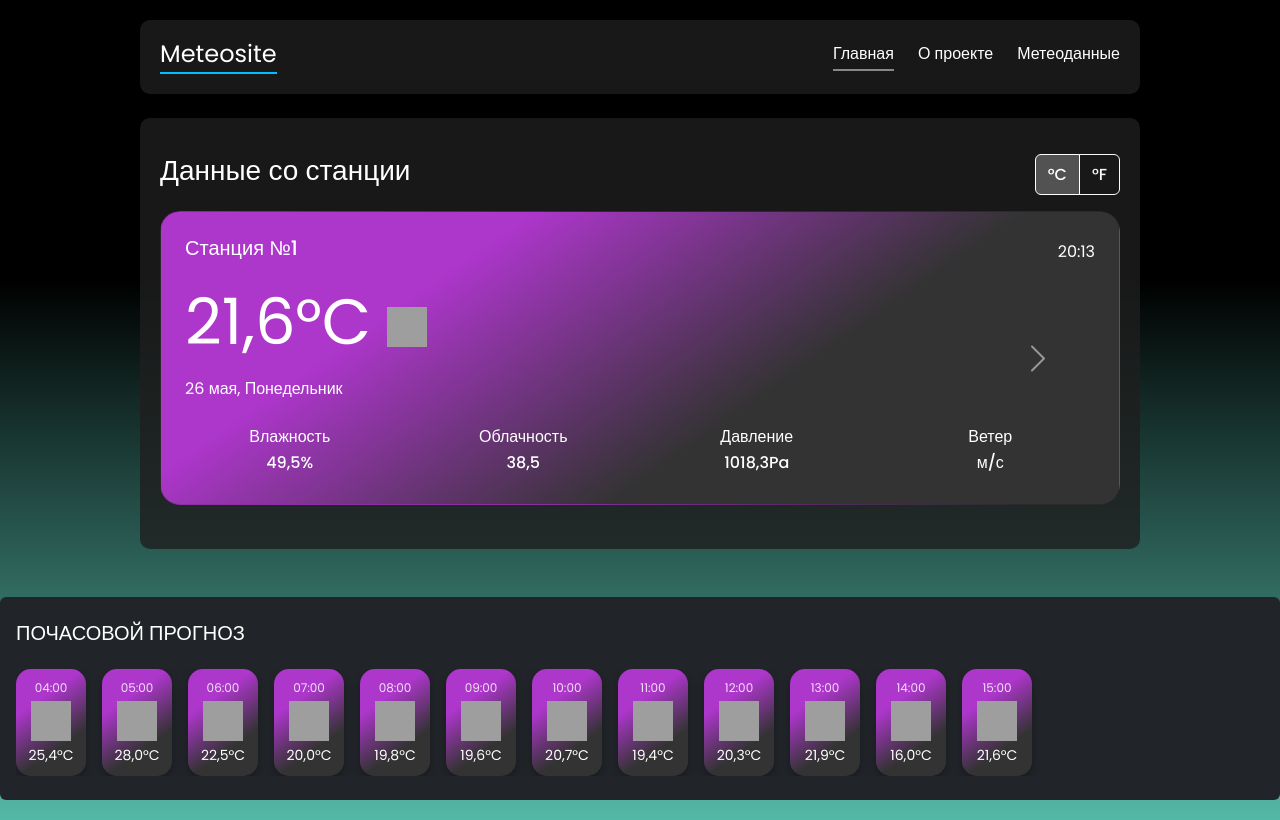
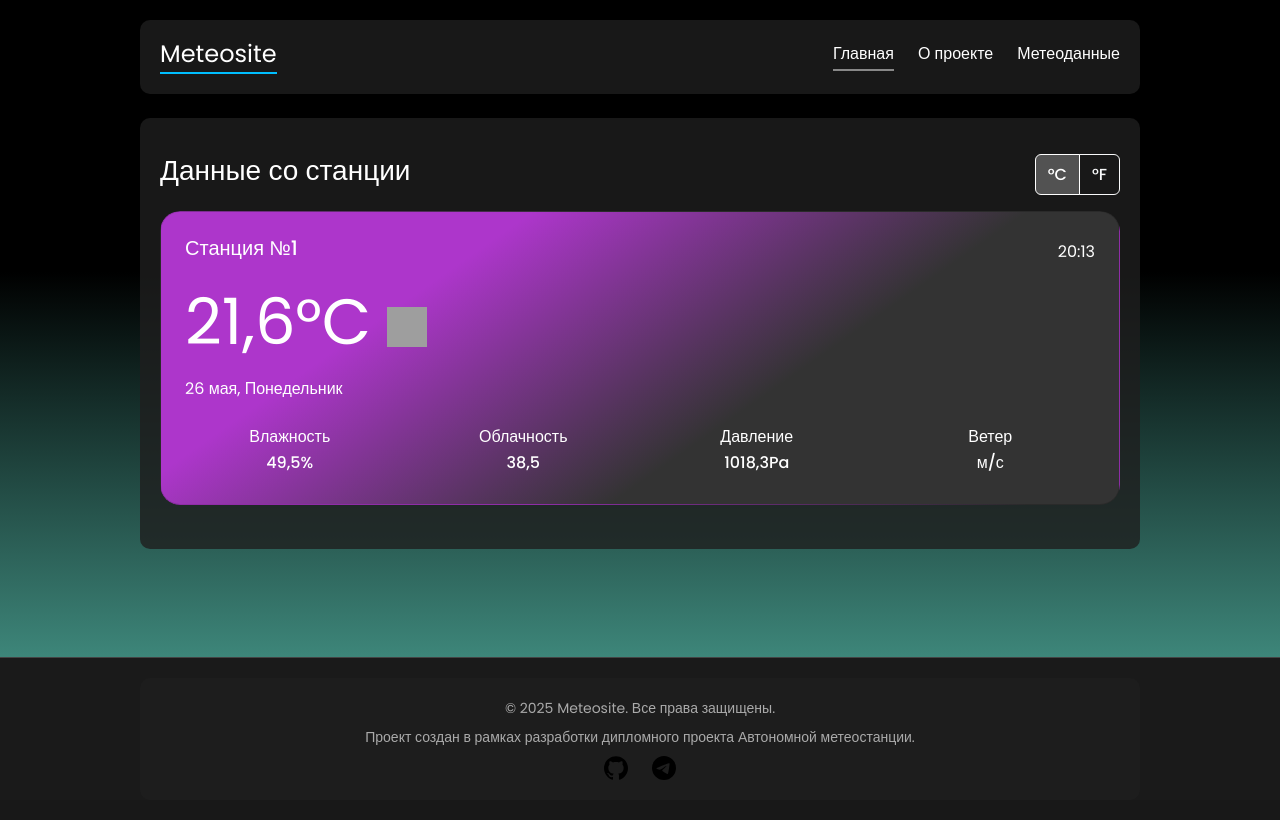
Before and after one commit to bigvobla/meteosite, a Django app: page / in a window 1280 px wide. After the commit the page ends 780 px from the top, so only its background shows below. Run offline with Django 5.2, Linux system fonts and the light colour scheme; data comes from the database, SQL or seed files in the repository; both versions use the stored data as it was after the commit; data that the repository does not hold is empty; grey boxes are pictures that could not be loaded.

Commit message:
fourcomm

```diff
--- a/main/apps.py
+++ b/main/apps.py
@@ -1,6 +1,8 @@
 from django.apps import AppConfig
-
 
 class MainConfig(AppConfig):
     default_auto_field = 'django.db.models.BigAutoField'
     name = 'main'
+
+    def ready(self):
+        import main.signals
--- a/main/static/main/css/style.css
+++ b/main/static/main/css/style.css
@@ -131,3 +131,53 @@ a{
   width: 40px;
   height: 40px;
 }
+
+.footer {
+    background-color: #1a1a1a;
+    color: #aaa;
+    font-size: 14px;
+    border-top: 1px solid #444;
+}
+
+.footer a {
+    color: #00bfff;
+    transition: color 0.3s ease;
+    font-weight: 500;
+}
+
+.footer a:hover {
+    color: white;
+    text-decoration: underline;
+}
+
+.social-icon {
+    width: 24px;
+    height: 24px;
+    filter: brightness(0.9);
+    transition: transform 0.3s ease, filter 0.3s ease;
+}
+
+.social-icon:hover {
+    transform: scale(1.1);
+    filter: brightness(1.2);
+}
+
+.footer-link {
+    text-decoration: none;
+}
+
+html, body {
+    height: 100%;
+    margin: 0;
+    padding: 0;
+}
+
+.wrapper {
+    display: flex;
+    flex-direction: column;
+    min-height: 100vh;
+}
+
+main.flex-fill {
+    flex: 1;
+}
--- a/main/templates/main/base.html
+++ b/main/templates/main/base.html
@@ -4,10 +4,10 @@
 <head>
     <meta charset="UTF-8">
     <meta name="viewport" content="width=device-width, initial-scale=1.0">
-    <title>{% block title %}{%endblock%}</title>
+    <title>{% block title %}{% endblock %}</title>
     <link href="https://fonts.googleapis.com/css2?family=Poppins:wght@400;500;600;700&display=swap" rel="stylesheet">
     <link href="https://cdn.jsdelivr.net/npm/bootstrap@5.3.6/dist/css/bootstrap.min.css" rel="stylesheet">
-    <link rel="stylesheet" href="{% static 'main/css/style.css'%}">
+    <link rel="stylesheet" href="{% static 'main/css/style.css' %}">
 </head>
 <body>
     <div class="wrapper">
@@ -17,7 +17,7 @@
                     <h1 class="site-name">Meteosite</h1>
                 </div>
             </div>
-           <nav>
+            <nav>
                 <ul class="d-flex nav-links gap-4 mb-0">
                     <li><a href="/" class="nav-link {% if request.path == '/' %}active{% endif %}">Главная</a></li>
                     <li><a href="/about" class="nav-link {% if request.path == '/about/' %}active{% endif %}">О проекте</a></li>
@@ -25,12 +25,29 @@
                 </ul>
             </nav>
         </header>
-        <main>
+
+        <main class="flex-fill">
             {% block content %}
             {% endblock %}
         </main>
+
+        <footer class="footer text-center">
+            <div class="container">
+                <p class="mb-2">© 2025 Meteosite. Все права защищены.</p>
+                <p class="mb-2">Проект создан в рамках разработки дипломного проекта Автономной метеостанции.</p>
+                <div class="social-links d-flex justify-content-center gap-4">
+                    <a href="https://github.com/bigvobla/meteosite" target="_blank" title="GitHub">
+                        <img src="{% static 'main/img/github.svg' %}" alt="GitHub" class="social-icon">
+                    </a>
+                    <a href="https://t.me/down_sindrome" target="_blank" title="Telegram">
+                        <img src="{% static 'main/img/telegram.svg' %}" alt="Telegram" class="social-icon">
+                    </a>
+                </div>
+            </div>
+        </footer>
     </div>
-{% block scripts %}{% endblock %}
-<script src="https://cdn.jsdelivr.net/npm/bootstrap@5.3.6/dist/js/bootstrap.bundle.min.js"></script>
+
+    {% block scripts %}{% endblock %}
+    <script src="https://cdn.jsdelivr.net/npm/bootstrap@5.3.6/dist/js/bootstrap.bundle.min.js"></script>
 </body>
 </html>
--- a/main/templates/main/home.html
+++ b/main/templates/main/home.html
@@ -16,7 +16,7 @@
         </div>
     </div>
 
-    <!-- Карусель: текущая погода и 5-дневный прогноз -->
+    <!-- Карусель: текущая погода  -->
     <div id="weatherSlider" class="carousel slide mb-4" data-bs-interval="false" data-bs-ride="false">
         <div class="carousel-inner" style="border-radius: 20px;">
             <!-- Слайд 1 -->
@@ -50,51 +50,8 @@
                         </div>
                     </div>
                 </div>
-                <button class="carousel-control-next" type="button" data-bs-target="#weatherSlider" data-bs-slide="next" style="position: absolute; top: 50%; right: 10px; transform: translateY(-50%);">
-                    <span class="carousel-control-next-icon" aria-hidden="true"></span>
-                    <span class="visually-hidden">Next</span>
-                </button>
-            </div>
-
-            <!-- Слайд 2 -->
-            <div class="carousel-item">
-            <div class="card text-white p-4" style="background: linear-gradient(145deg, #28a745 27%, #333333 63%); border-radius: 20px;">
-                <h4 class="text-center mb-4">ПРОГНОЗ НА 5 ДНЕЙ</h4>
-                <div class="forecast-container">
-                    {% for day in forecast %}
-                    <div class="forecast-day d-flex justify-content-between align-items-center mb-2">
-                        <span>{{ day.day }}</span>
-                        <div class="d-flex align-items-center">
-                            <img src="{% static day.icon %}" alt="{{ day.condition }}" width="30">
-                            <span class="ms-2 temp">{{ day.temp }}°C</span>
-                        </div>
-                    </div>
-                    {% endfor %}
-                </div>
-            </div>
-    <button class="carousel-control-prev" type="button" data-bs-target="#weatherSlider" data-bs-slide="prev" style="position: absolute; top: 50%; left: 10px; transform: translateY(-50%);">
-        <span class="carousel-control-prev-icon" aria-hidden="true"></span>
-        <span class="visually-hidden">Previous</span>
-    </button>
-</div>
             </div>
         </div>
     </div>
-
-    <!-- Почасовой прогноз ПОД слайдером -->
-    <div class="hourly-wrapper mt-5 py-4 px-3 rounded bg-dark">
-        <h5 class="mb-4 text-white">ПОЧАСОВОЙ ПРОГНОЗ</h5>
-        <div class="d-flex overflow-auto hourly-forecast">
-            {% for hour in hourly %}
-            <div class="hour-card text-white text-center me-3">
-                <div class="hour-time text-uppercase mb-1">{{ hour.time }}</div>
-                <img src="{% static hour.icon %}" alt="{{ hour.condition }}" class="weather-icon mb-1" width="40">
-                <div class="temp" data-celsius="{{ hour.temp }}">{{ hour.temp }}°C</div>
-            </div>
-            {% endfor %}
-        </div>
-    </div>
-
-
 </div>
 {% endblock %}
--- a/main/templates/main/meteodata.html
+++ b/main/templates/main/meteodata.html
@@ -27,7 +27,7 @@
             <label for="mode" class="form-label">Тип данных</label>
             <select name="mode" class="form-select" id="mode">
                 <option value="hourly" {% if mode == "hourly" %}selected{% endif %}>Почасовые</option>
-                <option value="average" {% if mode == "average" %}selected{% endif %}>Средние</option>
+                <option value="average" {% if mode == "average" %}selected{% endif %}>Суточные</option>
             </select>
         </div>
         <div class="col-md-3">
--- a/main/views.py
+++ b/main/views.py
@@ -4,6 +4,7 @@ import csv
 from .models import WeatherData,WeatherReading
 from django.core.paginator import Paginator
 import requests
+
 
 def home(request):
     try:
@@ -27,21 +28,20 @@ def home(request):
             'timestamp': '--:--',
             'date': '--.--.----'
         }
-    hourly = WeatherReading.objects.order_by('-timestamp')[:12][::-1]  # в хронологическом порядке
+
+    hourly = WeatherReading.objects.order_by('-timestamp')[:12][::-1]
 
     context = {
         'current': current,
         'hourly': [{
             'time': h.timestamp.strftime('%H:%M'),
             'temp': h.temperature,
-            'condition': '—',  # если нет текстового описания
-            'icon': 'main/img/cloudy.png'  # или динамически по cloudiness
-        } for h in hourly],
-        'forecast': []  # временно можно оставить пустым
+            'condition': '—',
+            'icon': 'main/img/cloudy.png'
+        } for h in hourly]
     }
 
     return render(request, 'main/home.html', context)
-
 
 def get_wind_speed_weatherapi(city='Karaganda', api_key='9bd9d06fa2ce42448d3105854252202 '):
     try:
@@ -134,3 +134,27 @@ def export_csv(request):
                 row.wind_avg, row.cloudiness
             ])
         return response
+
+def update_daily_summary():
+    today = now().date()
+    readings = WeatherReading.objects.filter(timestamp__date=today)
+
+    if not readings.exists():
+        return
+
+    WeatherData.objects.update_or_create(
+        date=today,
+        defaults={
+            'temp_avg': readings.aggregate(Avg('temperature'))['temperature__avg'],
+            'temp_min': readings.aggregate(Min('temperature'))['temperature__min'],
+            'temp_max': readings.aggregate(Max('temperature'))['temperature__max'],
+            'pressure_avg': readings.aggregate(Avg('pressure'))['pressure__avg'],
+            'pressure_min': readings.aggregate(Min('pressure'))['pressure__min'],
+            'pressure_max': readings.aggregate(Max('pressure'))['pressure__max'],
+            'humidity_avg': readings.aggregate(Avg('humidity'))['humidity__avg'],
+            'humidity_min': readings.aggregate(Min('humidity'))['humidity__min'],
+            'humidity_max': readings.aggregate(Max('humidity'))['humidity__max'],
+            'wind_avg': readings.aggregate(Avg('wind_speed'))['wind_speed__avg'],
+            'cloudiness': readings.aggregate(Avg('cloudiness'))['cloudiness__avg'],
+        }
+    )
--- a/meteosite/settings.py
+++ b/meteosite/settings.py
@@ -37,7 +37,7 @@ INSTALLED_APPS = [
     'django.contrib.sessions',
     'django.contrib.messages',
     'django.contrib.staticfiles',
-    'main',
+    'main.apps.MainConfig',
 ]
 
 MIDDLEWARE = [
```
Also changed, not shown: main/signals.py (added, +37 -0 lines), db.sqlite3, main/static/main/img/github.svg (added), main/static/main/img/telegram.svg (added).
